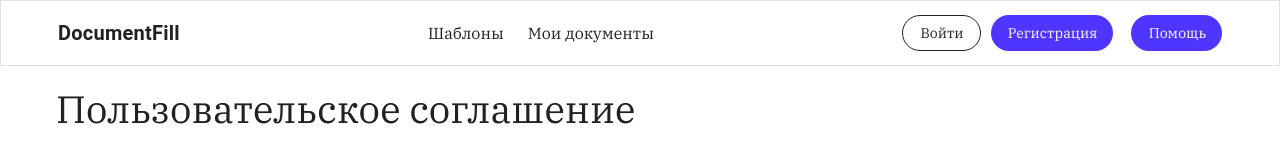
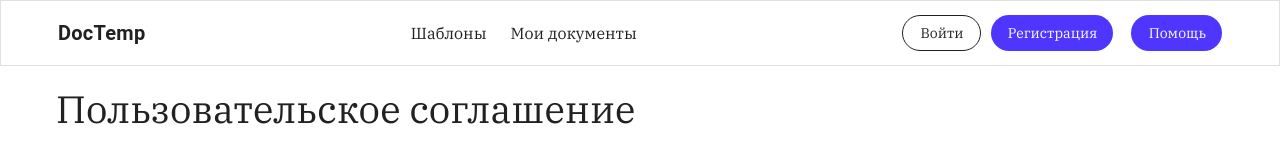
Before and after one commit to Fllunn/document-fill-frontend, a Nuxt app: page /documents/terms-of-use in a window 1280 px wide. Shown: the top 160 px of the page. Built offline with nearby package versions, Linux system fonts and the light colour scheme.

Commit message:
add constant name app

```diff
--- a/app/components/Footer.vue
+++ b/app/components/Footer.vue
@@ -1,4 +1,6 @@
 <script setup lang="ts">
+import { APP_NAME } from '~/constants/app.constants'
+
 const currentYear = new Date().getFullYear()
 
 const footerLinks = [
@@ -13,7 +15,7 @@ const footerLinks = [
       <v-row align="center" class="py-4">
         <v-col cols="12" md="4" class="text-center text-md-left">
           <NuxtLink to="/" class="text-h5 font-weight-bold text-decoration-none text-grey-darken-1">
-            DocumentFill
+            {{ APP_NAME }}
           </NuxtLink>
         </v-col>
 
@@ -28,7 +30,7 @@ const footerLinks = [
 
       <v-row align="center" class="py-2">
         <v-col cols="12" md="8" class="text-center text-md-left text-body-2 text-medium-emphasis">
-          © {{ currentYear }} DocumentFill — Все права защищены.
+          © {{ currentYear }} {{ APP_NAME }} — Все права защищены.
         </v-col>
       </v-row>
     </v-container>
--- /dev/null
+++ b/app/constants/app.constants.ts
@@ -0,0 +1 @@
+export const APP_NAME = 'DocTemp'
--- a/app/layouts/admin.vue
+++ b/app/layouts/admin.vue
@@ -1,4 +1,6 @@
 <script setup lang="ts">
+import { APP_NAME } from '~/constants/app.constants'
+
 const route = useRoute()
 const auth = useAuth()
 const isLogoutDialogOpen = ref(false)
@@ -42,7 +44,7 @@ async function logout(): Promise<void> {
     <v-app-bar flat border>
       <v-container class="d-flex align-center">
         <NuxtLink to="/" class="text-decoration-none text-high-emphasis">
-          <div class="font-weight-bold text-h6">DocumentFill</div>
+          <div class="font-weight-bold text-h6">{{ APP_NAME }}</div>
         </NuxtLink>
 
         <v-spacer></v-spacer>
--- a/app/layouts/default.vue
+++ b/app/layouts/default.vue
@@ -1,4 +1,5 @@
 <script setup lang="ts">
+import { APP_NAME } from '~/constants/app.constants'
 
 const auth = useAuth()
 const isLogoutDialogOpen = ref(false)
@@ -56,7 +57,7 @@ onUnmounted(() => {
     <v-app-bar flat border>
       <v-container class="d-flex align-center">
         <NuxtLink to="/" class="text-decoration-none text-high-emphasis">
-          <div class="font-weight-bold text-h6">DocumentFill</div>
+          <div class="font-weight-bold text-h6">{{ APP_NAME }}</div>
         </NuxtLink>
 
         <v-spacer></v-spacer>
```
